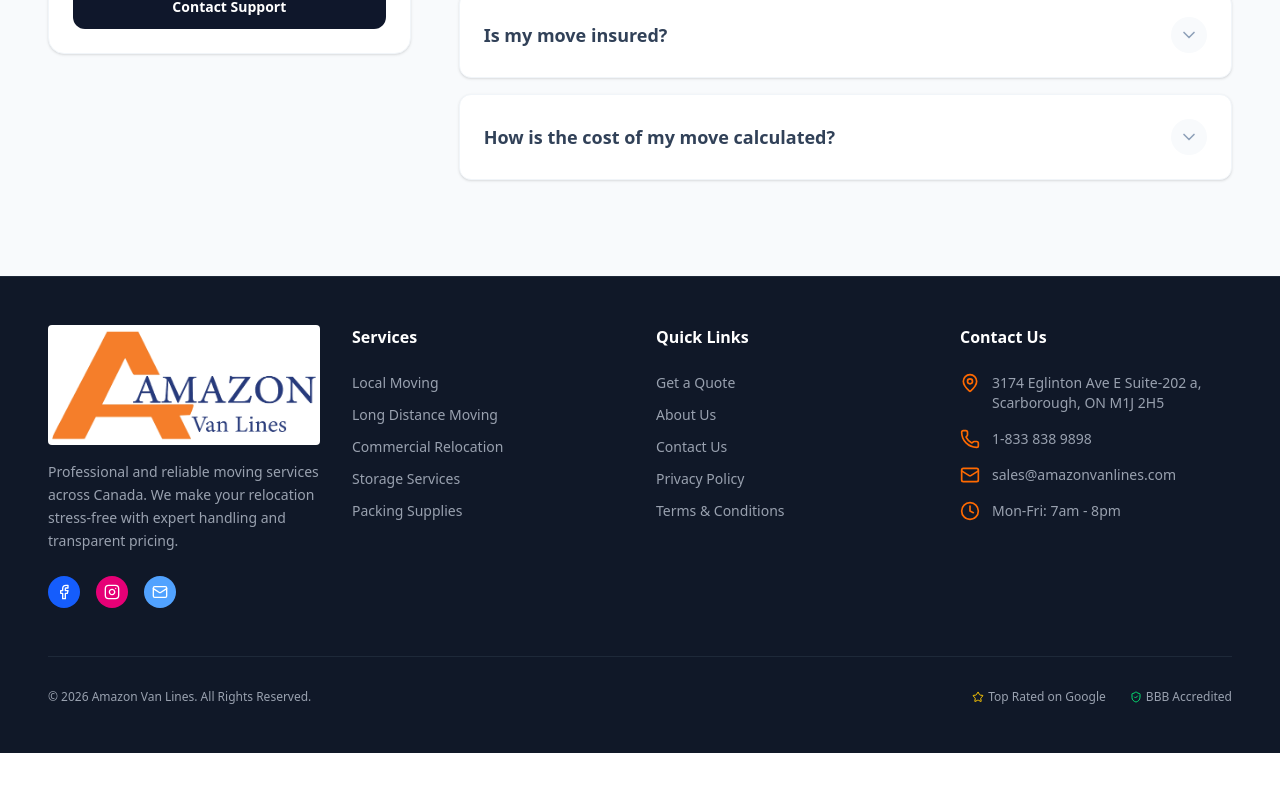
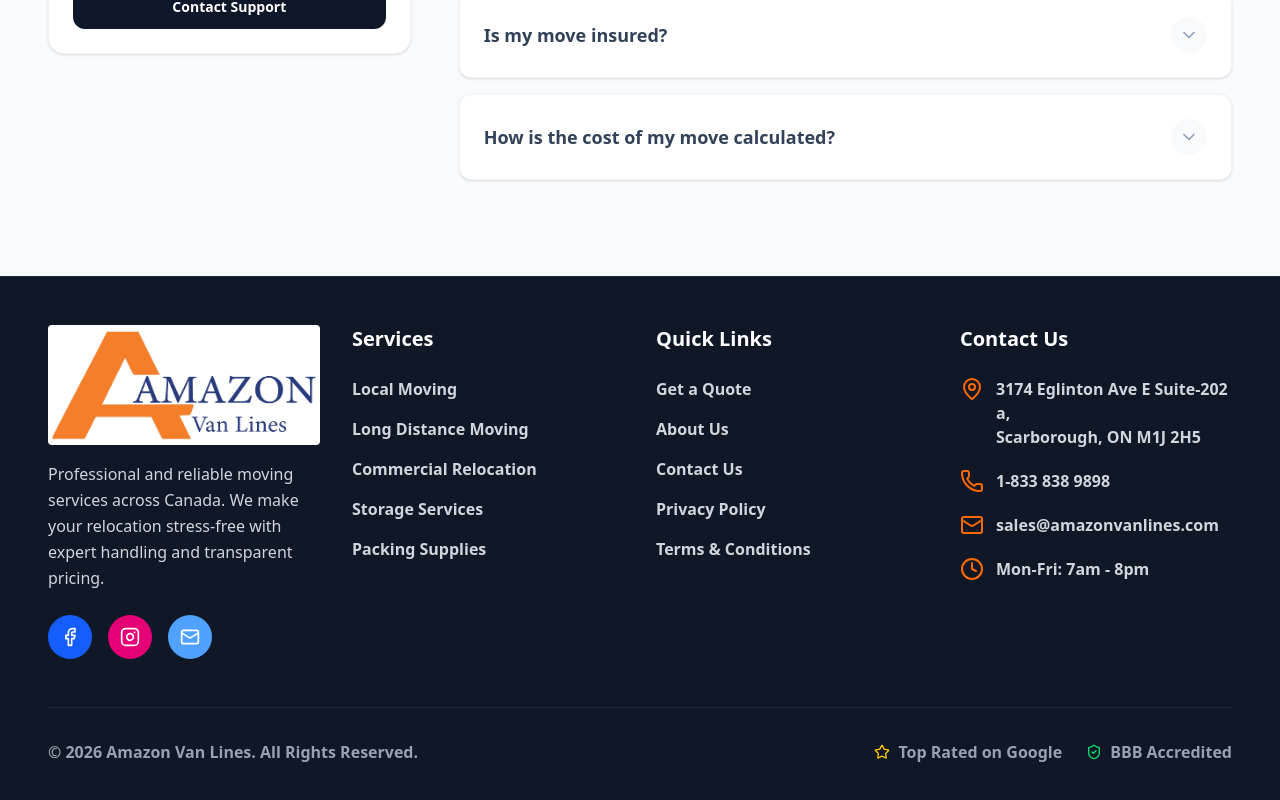
Before and after one commit to moversworldca-creator/amazon-van-lines, a Next.js app: page / in a window 1280 px wide. Shown: the part 6340-7140 px from the top of the page. Before the commit the page ends 7093 px from the top, so only its background shows below. Built offline with nearby package versions, Linux system fonts and the light colour scheme.

Commit message:
changed in footer

```diff
--- a/src/components/Footer.tsx
+++ b/src/components/Footer.tsx
@@ -1,6 +1,4 @@
 import React from 'react';
-import Image from "next/image";
-import Logo from "@/asset/logo.png";
 import {
   Truck,
   Facebook,
@@ -12,53 +10,54 @@ import {
   Star,
   ShieldCheck
 } from 'lucide-react';
+import logo from '../asset/logo.png';
 
 const Footer = () => {
   return (
-    <footer className="bg-gray-900 text-gray-400 py-12 border-t border-gray-800">
+    <footer className="bg-gray-900 text-gray-300 py-12 border-t border-gray-800">
       <div className="container w-[95vw] mx-auto px-4">
         <div className="grid grid-cols-1 md:grid-cols-2 lg:grid-cols-4 gap-8 mb-12">
 
           {/* Company Info */}
           <div>
              <div className="flex items-center mb-4 text-white">
-                <Image src={Logo} alt="Logo" className="w-auto h-30 mr-2 bg-white p-1 rounded" />
+                <img src={typeof logo === 'string' ? logo : logo.src} alt="Logo" className="w-auto h-30 mr-2 bg-white p-1 rounded" />
             </div>
-            <p className="text-sm mb-6 leading-relaxed">
+            <p className="text-base font-medium mb-6 leading-relaxed">
               Professional and reliable moving services across Canada. We make your relocation stress-free with expert handling and transparent pricing.
             </p>
             <div className="flex space-x-4">
-              <div className="bg-blue-600 text-white p-2 rounded-full cursor-pointer hover:bg-blue-700 transition">
-                <Facebook className="w-4 h-4" />
+              <div className="bg-blue-600 text-white p-3 rounded-full cursor-pointer hover:bg-blue-700 transition">
+                <Facebook className="w-5 h-5" />
               </div>
-              <div className="bg-pink-600 text-white p-2 rounded-full cursor-pointer hover:bg-pink-700 transition">
-                <Instagram className="w-4 h-4" />
+              <div className="bg-pink-600 text-white p-3 rounded-full cursor-pointer hover:bg-pink-700 transition">
+                <Instagram className="w-5 h-5" />
               </div>
-              <div className="bg-blue-400 text-white p-2 rounded-full cursor-pointer hover:bg-blue-500 transition">
-                <Mail className="w-4 h-4" />
+              <div className="bg-blue-400 text-white p-3 rounded-full cursor-pointer hover:bg-blue-500 transition">
+                <Mail className="w-5 h-5" />
               </div>
             </div>
           </div>
 
           {/* Quick Links */}
           <div>
-            <h4 className="text-white font-bold mb-6">Services</h4>
-            <ul className="space-y-3 text-sm">
-              <li><a href="#" className="hover:text-orange-500 transition">Local Moving</a></li>
-              <li><a href="#" className="hover:text-orange-500 transition">Long Distance Moving</a></li>
-              <li><a href="#" className="hover:text-orange-500 transition">Commercial Relocation</a></li>
-              <li><a href="#" className="hover:text-orange-500 transition">Storage Services</a></li>
-              <li><a href="#" className="hover:text-orange-500 transition">Packing Supplies</a></li>
+            <h4 className="text-white font-bold text-xl mb-6">Services</h4>
+            <ul className="space-y-4 text-base font-semibold">
+              <li><a href="/services/local-moving" className="hover:text-orange-500 transition">Local Moving</a></li>
+              <li><a href="/services/long-distance-moving" className="hover:text-orange-500 transition">Long Distance Moving</a></li>
+              <li><a href="/services/commercial-relocation" className="hover:text-orange-500 transition">Commercial Relocation</a></li>
+              <li><a href="/services/storage-services" className="hover:text-orange-500 transition">Storage Services</a></li>
+              <li><a href="/services/packing-supplies" className="hover:text-orange-500 transition">Packing Supplies</a></li>
             </ul>
           </div>
 
           {/* Support */}
           <div>
-            <h4 className="text-white font-bold mb-6">Quick Links</h4>
-            <ul className="space-y-3 text-sm">
+            <h4 className="text-white font-bold text-xl mb-6">Quick Links</h4>
+            <ul className="space-y-4 text-base font-semibold">
               <li><a href="/get-your-free-quote" className="hover:text-orange-500 transition">Get a Quote</a></li>
-              <li><a href="#about" className="hover:text-orange-500 transition">About Us</a></li>
-              <li><a href="#contact" className="hover:text-orange-500 transition">Contact Us</a></li>
+              <li><a href="/about" className="hover:text-orange-500 transition">About Us</a></li>
+              <li><a href="/getQuote" className="hover:text-orange-500 transition">Contact Us</a></li>
               <li><a href="#" className="hover:text-orange-500 transition">Privacy Policy</a></li>
               <li><a href="#" className="hover:text-orange-500 transition">Terms & Conditions</a></li>
             </ul>
@@ -66,33 +65,33 @@ const Footer = () => {
 
           {/* Contact */}
           <div>
-            <h4 className="text-white font-bold mb-6">Contact Us</h4>
-            <ul className="space-y-4 text-sm">
+            <h4 className="text-white font-bold text-xl mb-6">Contact Us</h4>
+            <ul className="space-y-5 text-base font-semibold">
               <li className="flex items-start">
-                <MapPin className="w-5 h-5 mr-3 text-orange-500 flex-shrink-0" />
+                <MapPin className="w-6 h-6 mr-3 text-orange-500 flex-shrink-0" />
                 <span>3174 Eglinton Ave E Suite-202 a,<br/>Scarborough, ON M1J 2H5</span>
               </li>
               <li className="flex items-center">
-                <Phone className="w-5 h-5 mr-3 text-orange-500 flex-shrink-0" />
+                <Phone className="w-6 h-6 mr-3 text-orange-500 flex-shrink-0" />
                 <span>1-833 838 9898</span>
               </li>
               <li className="flex items-center">
-                <Mail className="w-5 h-5 mr-3 text-orange-500 flex-shrink-0" />
+                <Mail className="w-6 h-6 mr-3 text-orange-500 flex-shrink-0" />
                 <span>sales@amazonvanlines.com</span>
               </li>
               <li className="flex items-center">
-                <Clock className="w-5 h-5 mr-3 text-orange-500 flex-shrink-0" />
+                <Clock className="w-6 h-6 mr-3 text-orange-500 flex-shrink-0" />
                 <span>Mon-Fri: 7am - 8pm</span>
               </li>
             </ul>
           </div>
         </div>
 
-        <div className="border-t border-gray-800 pt-8 flex flex-col md:flex-row justify-between items-center text-xs">
-          <p>© 2026 Amazon Van Lines. All Rights Reserved.</p>
-          <div className="flex space-x-6 mt-4 md:mt-0">
-            <span className="flex items-center"><Star className="w-3 h-3 text-yellow-400 mr-1" /> Top Rated on Google</span>
-            <span className="flex items-center"><ShieldCheck className="w-3 h-3 text-green-400 mr-1" /> BBB Accredited</span>
+        <div className="border-t border-gray-800 pt-8 flex flex-col md:flex-row justify-between items-center text-sm font-bold text-gray-400">
+          <p className="text-base">© 2026 Amazon Van Lines. All Rights Reserved.</p>
+          <div className="flex space-x-6 mt-4 md:mt-0 text-base">
+            <span className="flex items-center"><Star className="w-4 h-4 text-yellow-400 mr-2" /> Top Rated on Google</span>
+            <span className="flex items-center"><ShieldCheck className="w-4 h-4 text-green-400 mr-2" /> BBB Accredited</span>
           </div>
         </div>
       </div>
```
